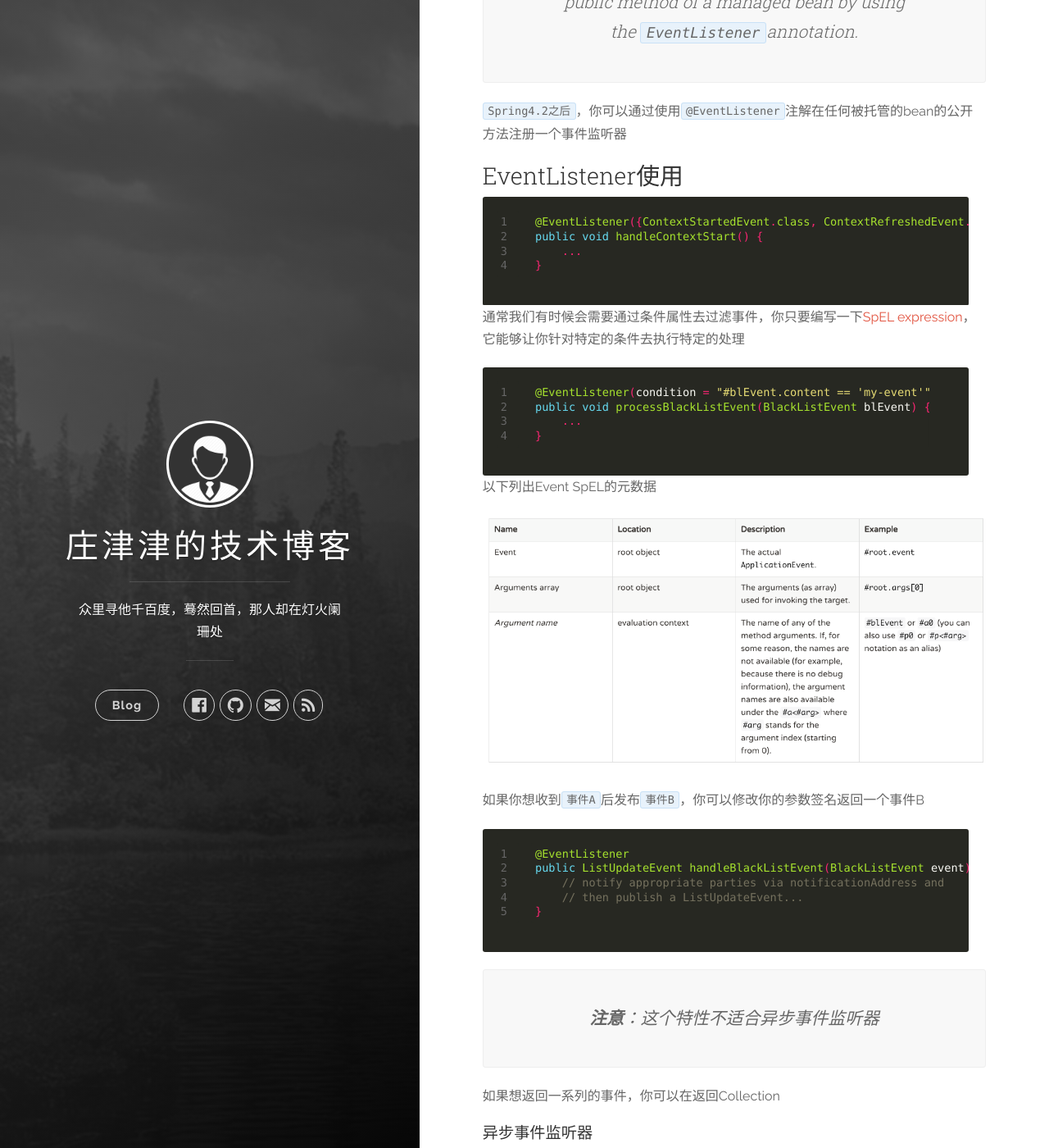
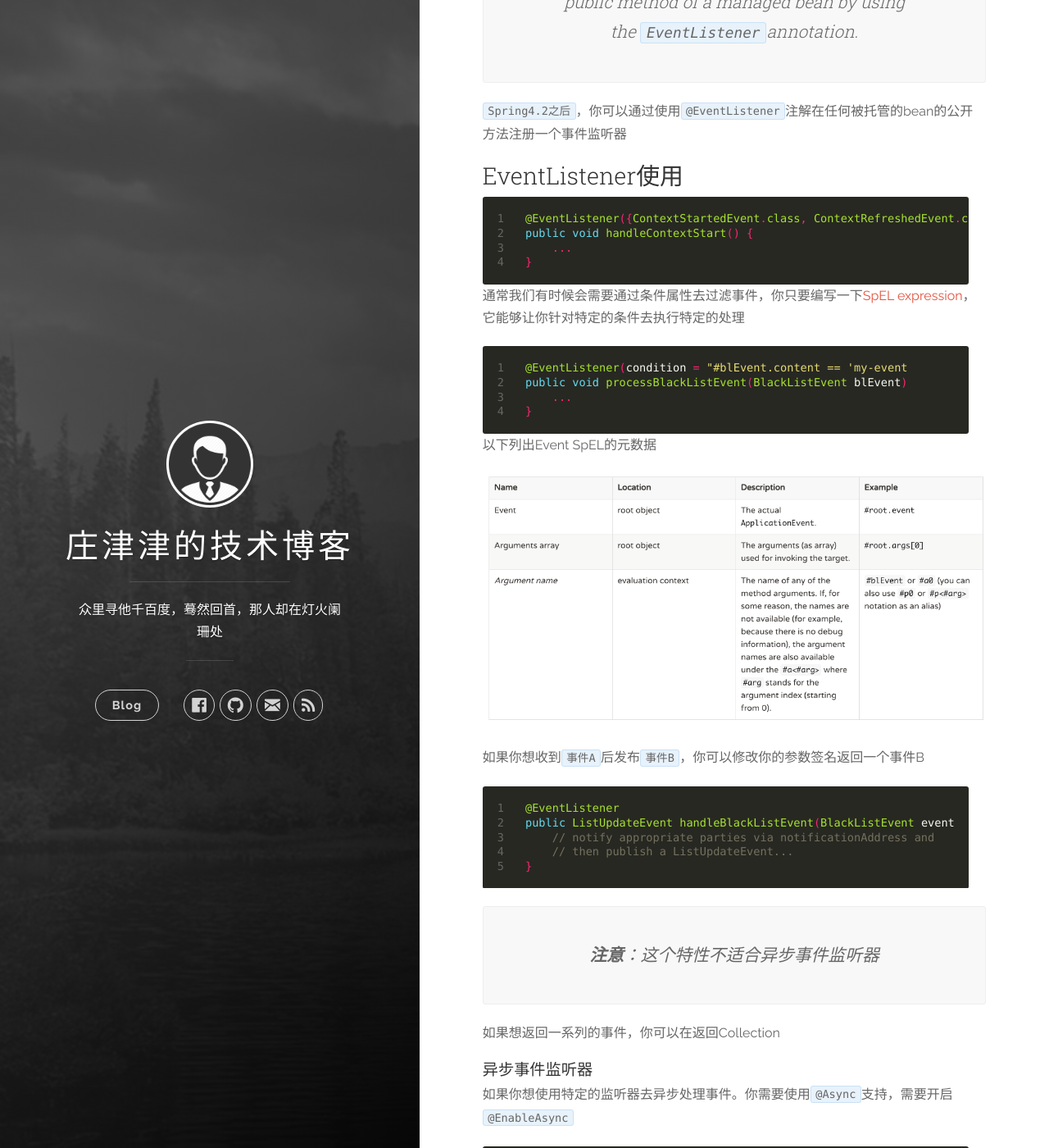
Before and after one commit to zhuangjinjin/zhuangjinjin.github.io, a Jekyll site: the page built from _posts/2019-03-28-SpringBoot 2.1.2.md, in a window 1280 px wide and 1400 px high, scrolled down 1275 px. Shown: the whole window at 82% size. Built offline with Jekyll 4.4.1, drawn with Linux system fonts in a browser that asks for light colours.

Commit message:
FIX fix the code block scroll

```diff
--- a/_sass/tables.scss
+++ b/_sass/tables.scss
@@ -1,5 +1,5 @@
 table {
-	margin-bottom: 1.3em;
+	// margin-bottom: 1.3em;
 	thead {
 		font-weight: bold;
 
--- a/css/main.scss
+++ b/css/main.scss
@@ -6,8 +6,12 @@
 
 /* Modifications */
 
-pre.highlight,
+// pre.highlight,
 .highlight pre {
+  padding: 1px;
+  overflow-x: hidden;
+}
+pre.highlight {
   padding: 5px;
   overflow-x: auto;
 }
```
